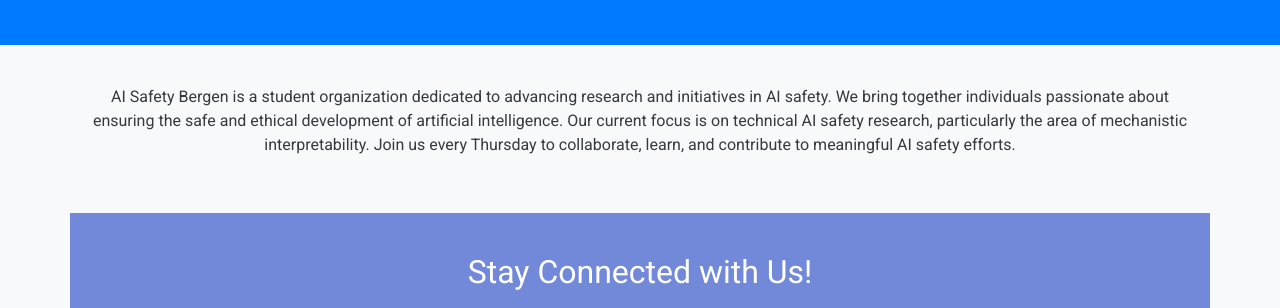
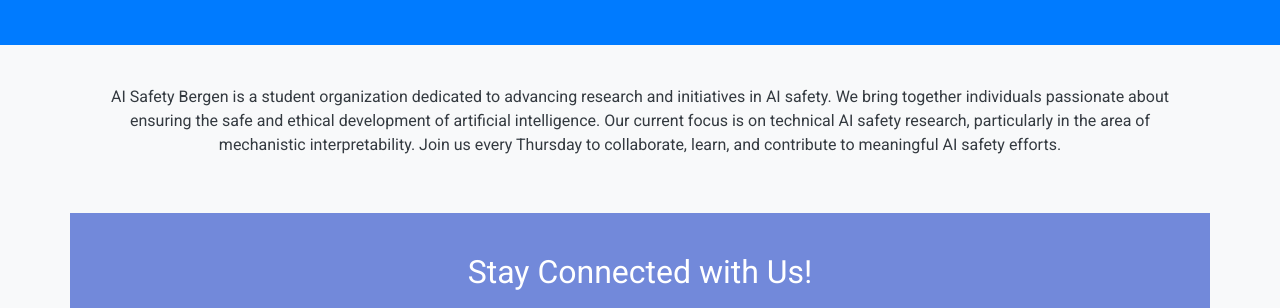
Before and after one commit to ai-safety-bergen/ai-safety-bergen.github.io, a plain HTML site: page index.html in a window 1280 px wide. Shown: the part 160-468 px from the top of the page. Drawn offline with nearby package versions, Linux system fonts and the light colour scheme.

Commit message:
LKJLKJLKJ

```diff
--- a/index.html
+++ b/index.html
@@ -102,7 +102,7 @@
     <!-- Description Section -->
     <section class="description container">
         <p>
-            AI Safety Bergen is a student organization dedicated to advancing research and initiatives in AI safety. We bring together individuals passionate about ensuring the safe and ethical development of artificial intelligence. Our current focus is on technical AI safety research, particularly the area of mechanistic interpretability. Join us every Thursday to collaborate, learn, and contribute to meaningful AI safety efforts.
+            AI Safety Bergen is a student organization dedicated to advancing research and initiatives in AI safety. We bring together individuals passionate about ensuring the safe and ethical development of artificial intelligence. Our current focus is on technical AI safety research, particularly in the area of mechanistic interpretability. Join us every Thursday to collaborate, learn, and contribute to meaningful AI safety efforts.
         </p>
     </section>
 
```
